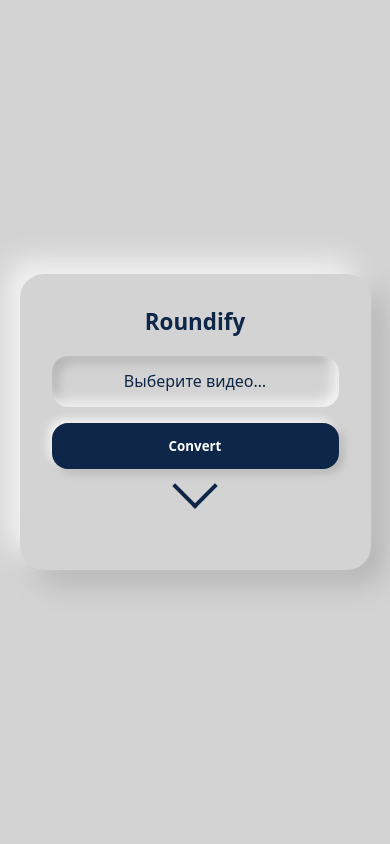
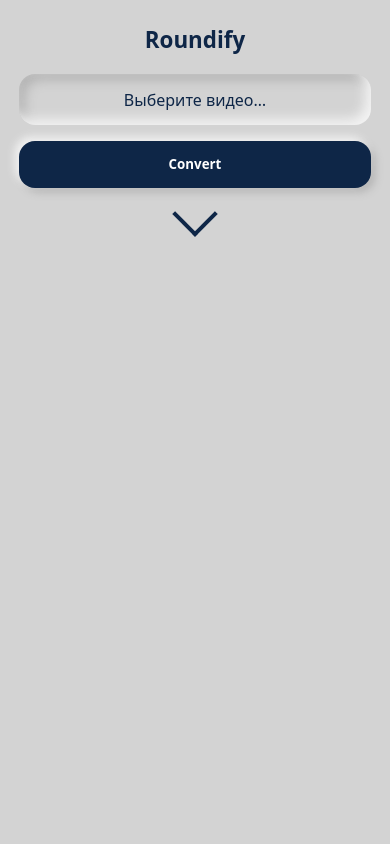
Before and after one commit to fovendor/roundify-video-bot, a Flask app: page / in a window 390 px wide. Run offline with Flask 3, Linux system fonts and the light colour scheme.

Commit message:
mobile adaptive

```diff
--- a/static/css/main.css
+++ b/static/css/main.css
@@ -10,6 +10,11 @@
     font-family: system-ui, sans-serif;
 }
 
+html,
+body {
+    height: 100%;
+}
+
 body {
     margin: 0;
     background: var(--bg);
@@ -20,7 +25,6 @@
     color: var(--accent);
 }
 
-/* ── карточка ───────────────────────────── */
 .card {
     background: var(--bg);
     padding: 2rem;
@@ -35,7 +39,6 @@
     font-size: 1.4rem;
 }
 
-/* ── загрузка файла ─────────────────────── */
 label.upload {
     display: block;
     padding: 0.9rem;
@@ -59,7 +62,6 @@
     display: none;
 }
 
-/* ── кнопка Convert ─────────────────────── */
 #convert {
     width: 100%;
     padding: 0.9rem;
@@ -78,7 +80,6 @@
     margin-bottom: 0;
 }
 
-/* ── стрелка-chevron ───────────────────── */
 .chevron {
     position: relative;
     display: block;
@@ -122,7 +123,6 @@
     transition: transform .35s ease-in-out;
 }
 
-/* ── блок доп. настроек ─────────────────── */
 .advanced {
     padding: 0.5rem;
     overflow: hidden;
@@ -150,7 +150,6 @@
     width: 100%;
 }
 
-/* ── текстовые поля ─────────────────────── */
 input[type=text] {
     width: 100%;
     padding: 0.8rem;
@@ -178,3 +177,22 @@
     font-weight: 600;
     text-decoration: none;
 }
+
+@media (max-width: 600px) {
+
+    body {
+        align-items: flex-start;
+    }
+
+    .card {
+        width: 100vw;
+        min-height: 100vh;
+        padding: 1.5rem 1.2rem 2rem;
+        border-radius: 0;
+        box-shadow: none;
+    }
+
+    .chevron {
+        margin: 1.4rem auto 0;
+    }
+}
--- a/templates/index.html
+++ b/templates/index.html
@@ -1,32 +1,35 @@
 <!doctype html>
 <html lang="ru">
+
 <head>
   <meta charset="utf-8">
-  <title>Roundify — Video-note maker</title>
+
+  <meta name="viewport" content="width=device-width, initial-scale=1, viewport-fit=cover">
+  <meta name="apple-mobile-web-app-capable" content="yes">
+  <meta name="apple-mobile-web-app-status-bar-style" content="default">
+  <meta name="theme-color" content="#d3d3d3">
+
+  <title>Roundify</title>
   <link rel="stylesheet" href="{{ url_for('static', filename='css/main.css') }}">
-  <!-- favicon -->
   <link rel="icon" type="image/x-icon" href="{{ url_for('static', filename='favicon.ico') }}?v=1">
 </head>
+
 <body>
 
   <main class="card">
     <h1>Roundify</h1>
 
-  <!-- загрузка видео -->
     <label class="upload" for="file">
       <input id="file" type="file" accept="video/*" hidden>
       <span id="fileLabel">Выберите видео…</span>
     </label>
 
-  <!-- кнопка Convert -->
     <button id="convert">Convert</button>
 
-  <!-- стрелка-chevron -->
     <button type="button" class="chevron" id="chevron" aria-label="Доп. настройки">
       <span></span><span></span>
     </button>
 
-  <!-- дополнительные параметры -->
     <section class="advanced" id="advanced">
       <div class="slider-wrap">
         <label>Размер (px) <output id="sizeOut">640</output></label>
@@ -39,14 +42,12 @@
       </div>
 
       <div class="slider-wrap">
-      <label>Сдвиг (с) <output id="offOut">0</output></label>
+        <label>Сдвиг начала видео (с) <output id="offOut">0</output></label>
         <input type="range" id="offset" min="0" max="600" value="0">
       </div>
 
-    <hr>
-
       <input type="text" id="token" placeholder="Bot token">
-    <input type="text" id="chat"  placeholder="@channel или chat-id">
+      <input type="text" id="chat" placeholder="@channel или chat-id">
       <p class="small">Если заполнить оба поля — видео отправится кружочком в Telegram.</p>
     </section>
 
@@ -55,4 +56,5 @@
 
   <script src="{{ url_for('static', filename='js/app.js') }}"></script>
 </body>
+
 </html>
```
Lines whose indentation alone changed are shown as unchanged.
